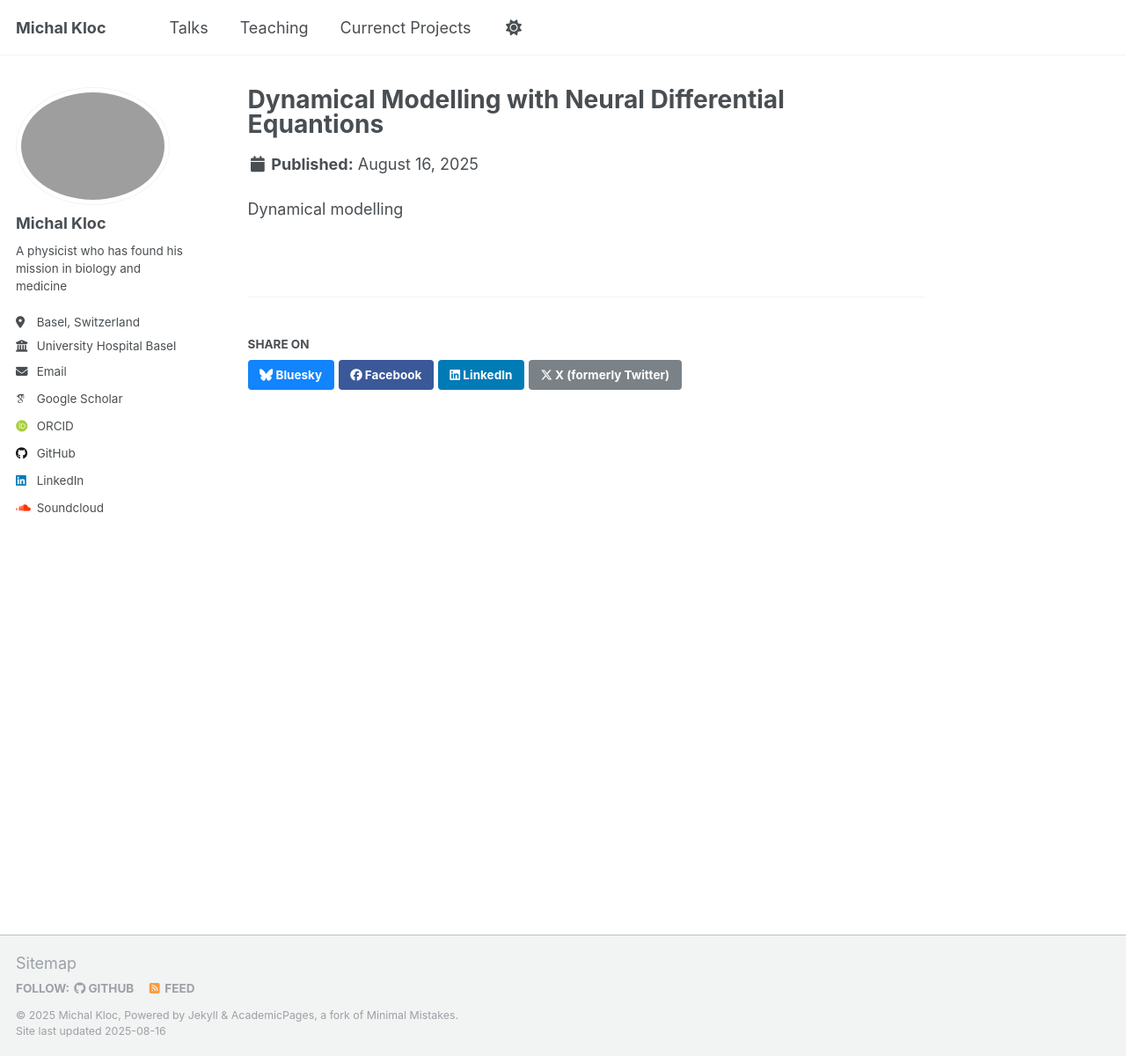
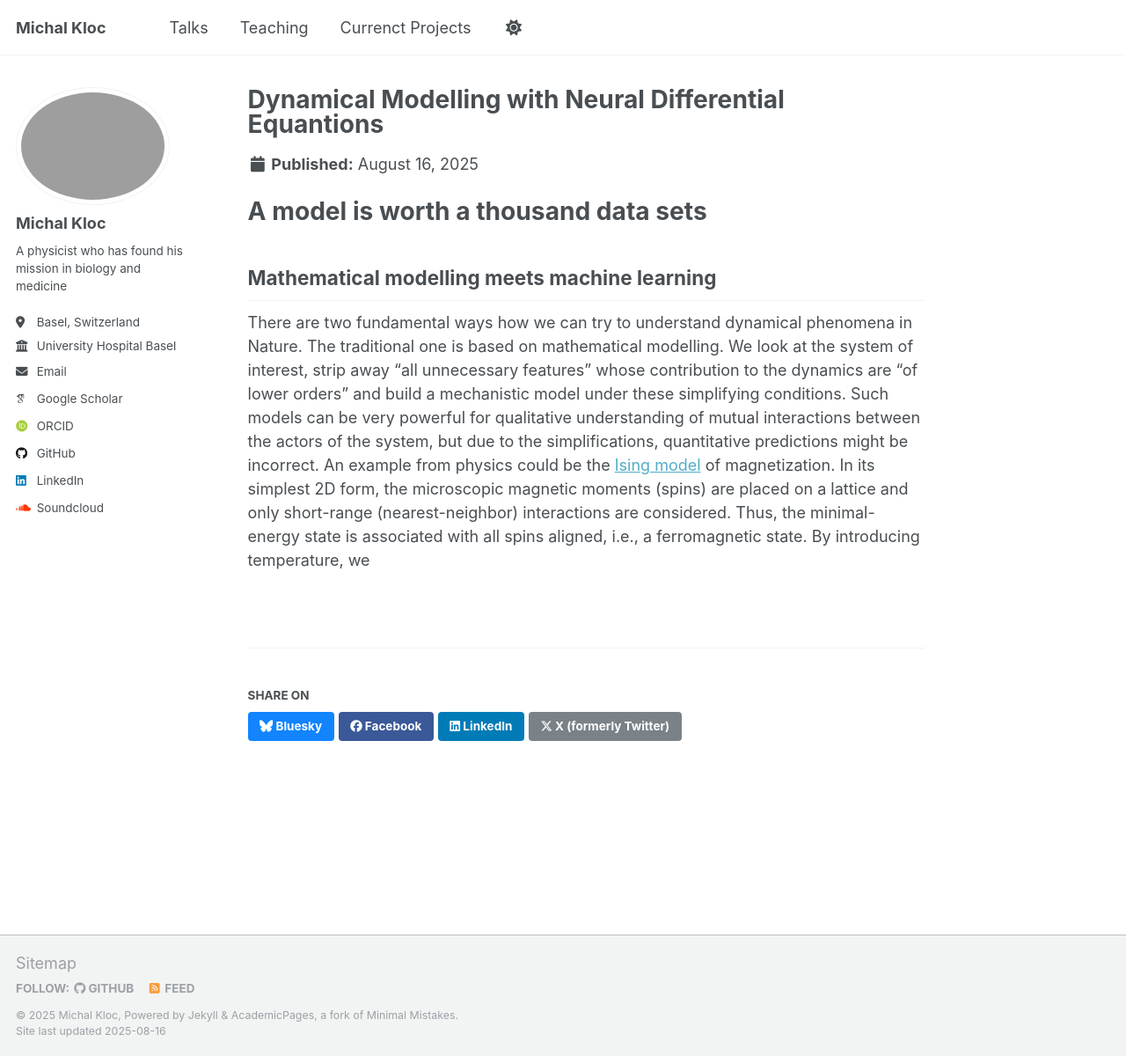
Before and after one commit to MikeKlocCZ/mikekloccz.github.io, a Jekyll site: the page built from _projects/OptimalControl.md, in a window 1280 px wide and 1200 px high. Shown: the whole window at 88% size. Built offline with Jekyll 4.4.1, drawn with Linux system fonts in a browser that asks for light colours; some web fonts are replaced; a script that is not in the unit is left out.

Commit message:
Control part started writitng

```diff
--- a/_projects/OptimalControl.md
+++ b/_projects/OptimalControl.md
@@ -1,7 +1,10 @@
 ---
 title: "Dynamical Modelling with Neural Differential Equantions"
-excerpt: "Optimization problems in biology and physics 1<br/><img src='/images/method_control.png'>"
+excerpt: "Optimization problems in biology and physics <br/><img src='/images/method_control.png'>"
 collection: projects
 ---
 
-Dynamical modelling
+# A model is worth a thousand data sets
+## Mathematical modelling meets machine learning
+
+There are two fundamental ways how we can try to understand  dynamical phenomena in Nature. The traditional one is based on mathematical modelling. We look at the system of interest, strip away "all unnecessary features" whose contribution to the dynamics are "of lower orders" and build a mechanistic model under these simplifying conditions. Such models can be very powerful for qualitative understanding of mutual interactions between the actors of the system, but due to the simplifications, quantitative predictions might be incorrect. An example from physics could be the [Ising model](https://en.wikipedia.org/wiki/Ising_model) of magnetization. In its simplest 2D form, the microscopic magnetic moments (spins) are placed on a lattice and only short-range (nearest-neighbor) interactions are considered. Thus, the minimal-energy state is associated with all spins aligned, i.e., a ferromagnetic state. By introducing temperature, we
```
